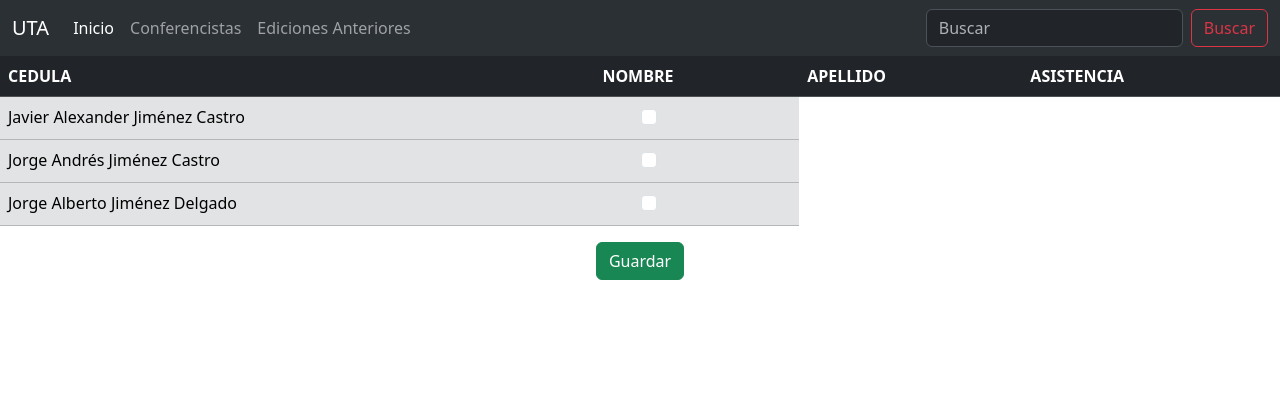
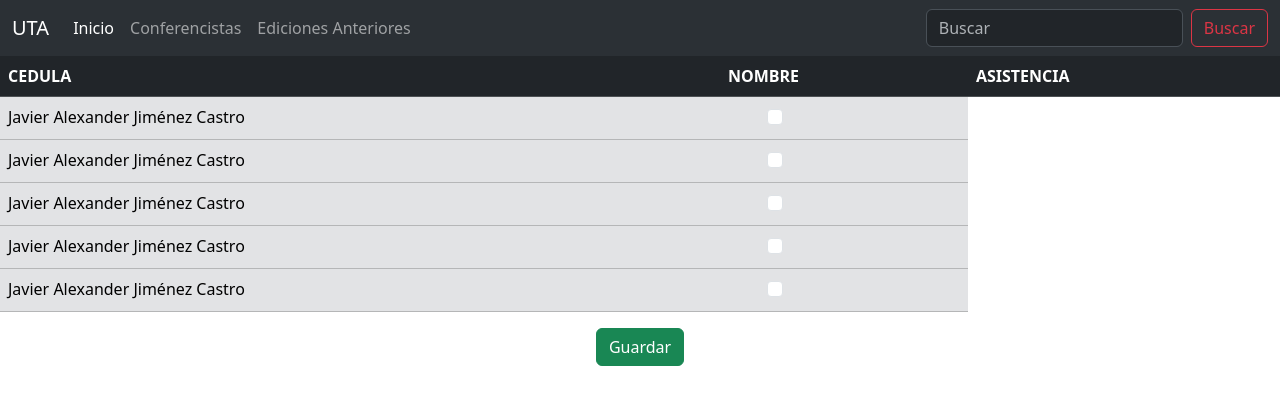
Before and after one commit to Exayfer12/cursosFISEI, an Angular app: page / in a window 1280 px wide. Shown: the top 404 px of the page. Built offline with nearby package versions, Linux system fonts and the light colour scheme.

Commit message:
Titulos arreglados

```diff
--- a/src/app/asistencia/asistencia.component.html
+++ b/src/app/asistencia/asistencia.component.html
@@ -17,7 +17,17 @@
         </tr>
     </thead>
     <tbody class="table-secondary">
-        <tr >
+        <tr *ngFor="let persona of data">
+            <td>Javier Alexander Jiménez Castro</td>
+            <td>
+            <div class="form-check">
+                <input class="form-check-input" type="checkbox"
+                id="blankCheckbox" value="option1" aria-label="...">
+            </div>
+            </td>
+        </tr>
+
+        <!--<tr >
             <td>Javier Alexander Jiménez Castro</td>
             <td>
             <div class="form-check">
@@ -43,7 +53,7 @@
                 id="blankCheckbox" value="option1" aria-label="...">
             </div>
         </td>
-    </tr>
+    </tr>-->
     </tbody>
 </table>
 <div class="container text-center ">
--- a/src/app/asistencia/asistencia.component.ts
+++ b/src/app/asistencia/asistencia.component.ts
@@ -15,7 +15,7 @@
     {cedula:'52', nombre:'Alejandro', apellido:'Pazmiño'},
   ]
 
-  ListFields: string[] = ['CEDULA','NOMBRE','APELLIDO']
+  ListFields: string[] = ['CEDULA','NOMBRE']
 
   constructor() { }
 
```
